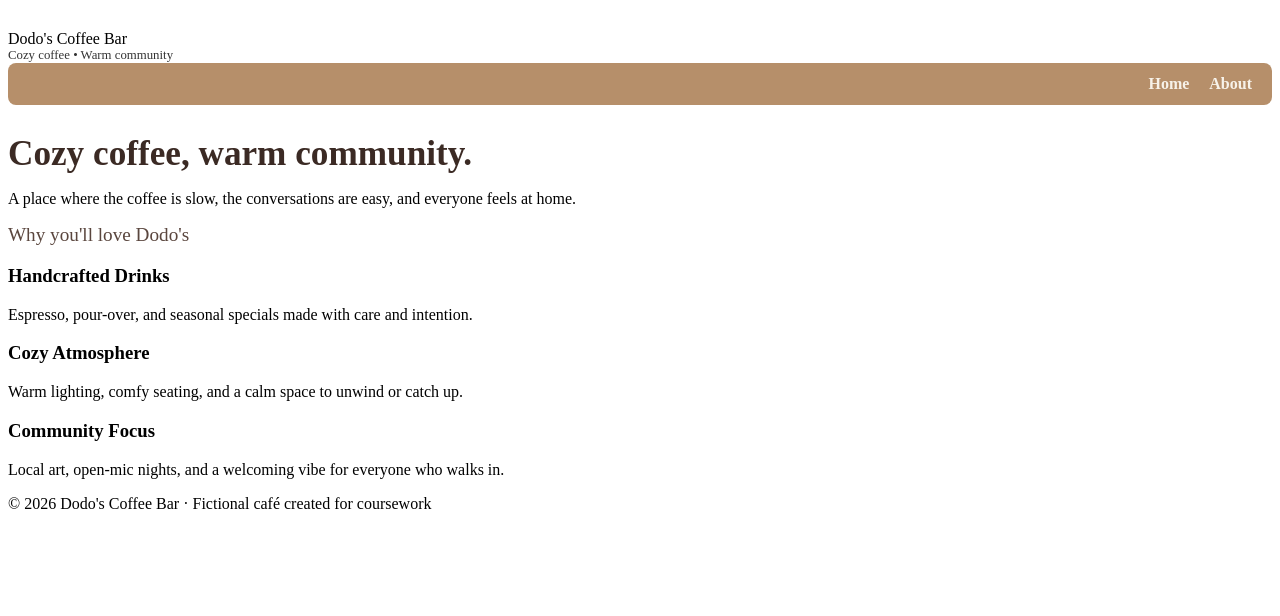
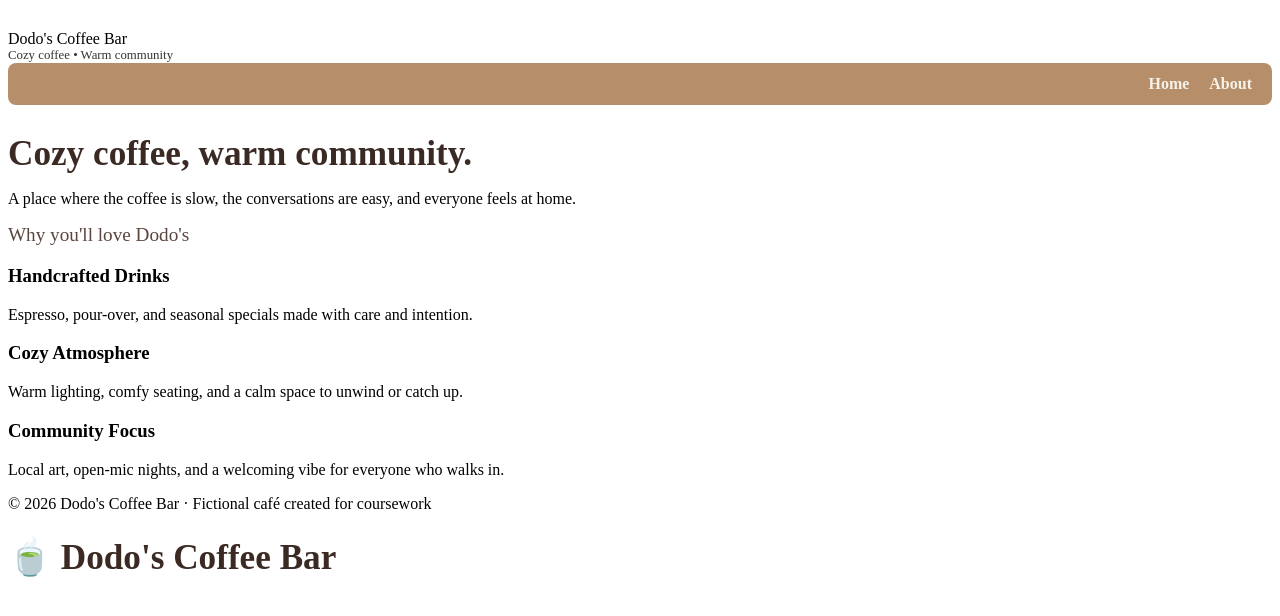
Before and after one commit to Brie95/dodos-coffee-bar-site, a plain HTML site: page index.html in a window 1280 px wide. Drawn offline with Linux system fonts and the light colour scheme.

Commit message:
Add header for Dodo's Coffee Bar

```diff
--- a/index.html
+++ b/index.html
@@ -56,3 +56,4 @@
   </footer>
 </body>
 </html>
+<h1>🍵 Dodo's Coffee Bar</h1>
```
